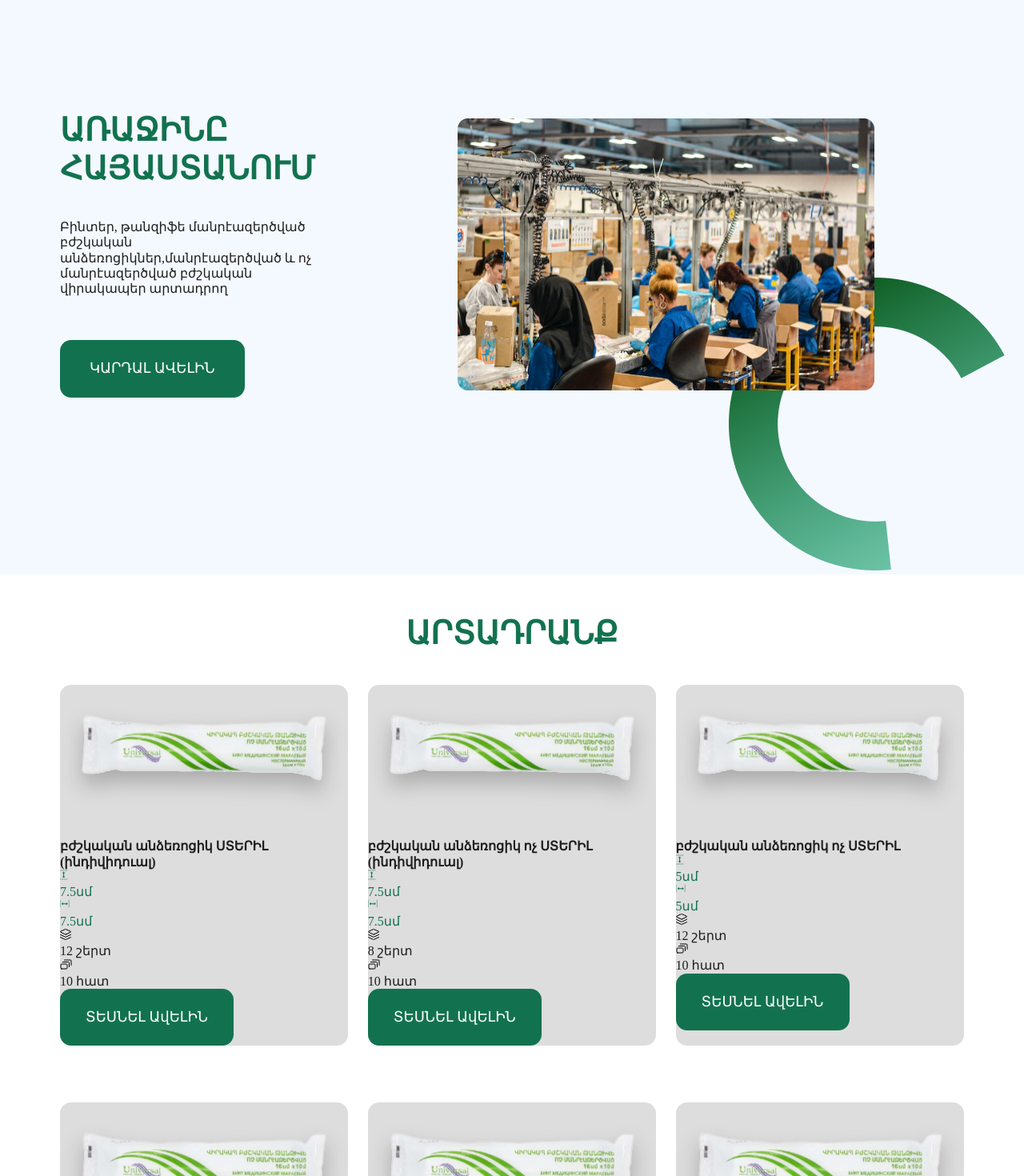
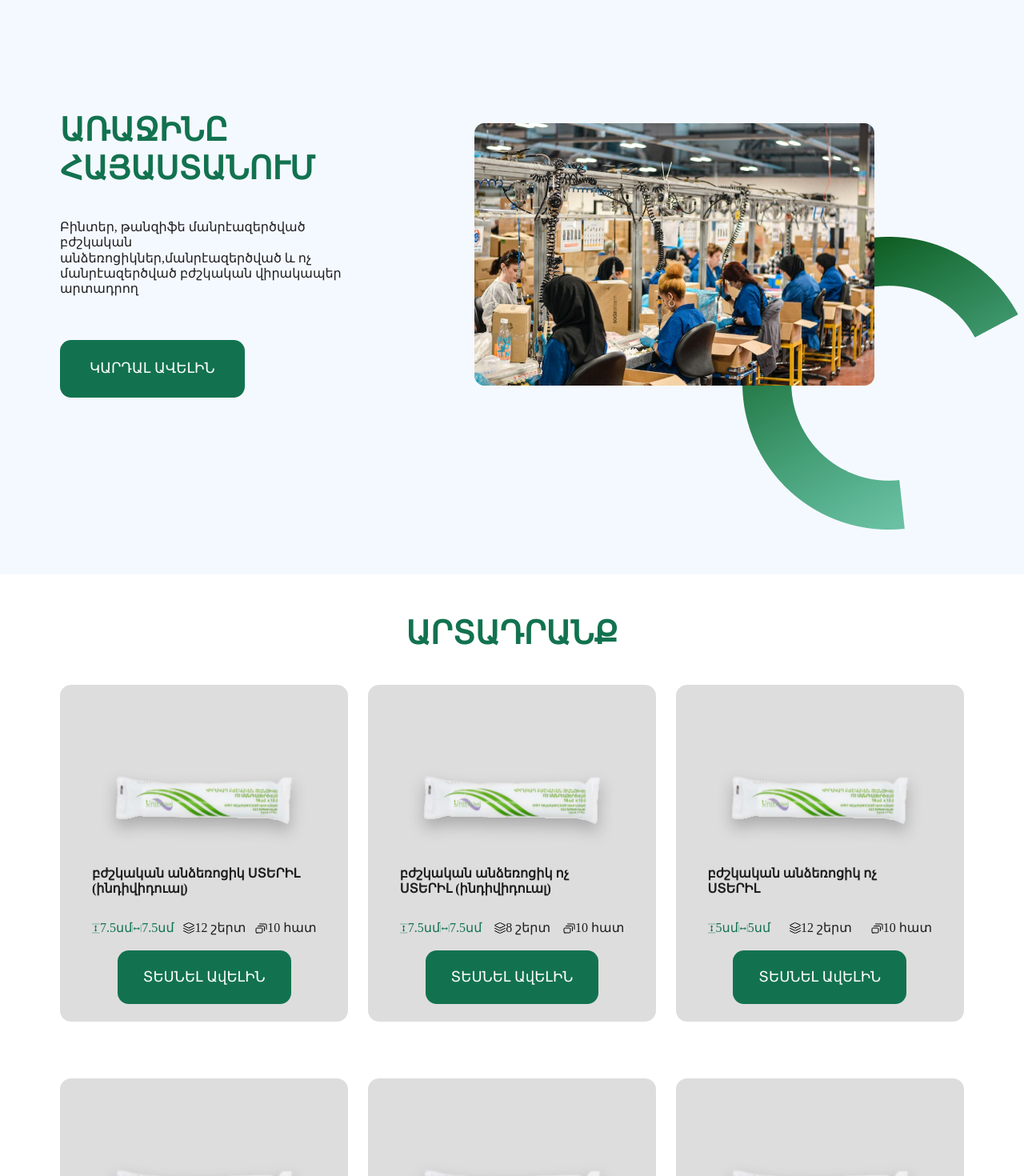
Before and after one commit to Artur-Petrosyan/Vaga-Farm, a React (Vite) app: page / in a window 1280 px wide. Shown: the part 160-1630 px from the top of the page at 80% size. Built offline with nearby package versions, Linux system fonts and the light colour scheme.

Commit message:
card complited

```diff
--- a/src/components/Button/Button.module.scss
+++ b/src/components/Button/Button.module.scss
@@ -18,7 +18,6 @@ $fontSize : '18px';
 }
 
 .secondary {
-    @include btnPrimary(#12724F, #FFFFFF, 25px 32px 25px 32px, 18px);
+    @include btnPrimary(#12724F, #FFFFFF, 23px 32px 23px 32px, 18px);
     cursor: pointer;
-
 }
--- a/src/components/Card/Card.jsx
+++ b/src/components/Card/Card.jsx
@@ -7,19 +7,21 @@ const Card = ({ data }) => {
         data.map((item) => {
             return (
                 <div className={styles.card} key={item.id}>
-                            <img src={item.image} alt="img" />
-                            <P variant={'bold'}>
+                    <img src={item.image} alt="img" className={styles.card_img} />
+                   <div className={styles.card_name}>
+                   <P variant={'bold'} >
                         {item.text}
                     </P>
+                   </div>
                     <div className={styles.characteristic}>
                         <div className={styles.sizes}>
-                                    <div>
+                            <div className={styles.height}>
                                 <img src={item.arrowTopImg} alt="" />
                                 <P variant={'card'}>
                                     {item.sizes.height}
                                 </P>
                             </div>
-                                    <div>
+                            <div className={styles.width}>
                                 <img src={item.arrowLeftRight} alt="" />
                                 <P variant={'card'}>
                                     {item.sizes.width}
@@ -27,26 +29,24 @@ const Card = ({ data }) => {
                             </div>
                         </div>
                         <div className={styles.layer}>
-                                    <div>
                             <img src={item.layers.img} alt="layers" />
                             <P variant={'default'}>
                                 {item.layers.text}
                             </P>
                         </div>
-                                </div>
                         <div className={styles.pcs}>
-                                    <div>
                             <img src={item.pcs.img} alt="pcs" />
                             <P variant={'default'}>
                                 {item.pcs.text}
                             </P>
                         </div>
                     </div>
-                            </div>
 
+                    <div className={styles.card_button}>
                         <Button variant={'secondary'}>
                             ՏԵՍՆԵԼ ԱվԵԼԻՆ
                         </Button>
+                    </div>
                 </div>
             )
 
--- a/src/components/Card/Card.module.scss
+++ b/src/components/Card/Card.module.scss
@@ -4,8 +4,57 @@ $cardHeight : 482px;
 
 
 .card {
+    display: flex;
+    flex-direction: column;
+    justify-content: space-between;
+    align-items: center;
     background-color: $cardBackground;
+    padding: 87px 40px 22px 40px;
     border-radius: 14px;
+    // max-width: 434px;
+    max-height: 482px;
+    min-width: 340px;
     width: 31.9%;
     margin-bottom: 71px;
+
+    .card_name {
+        margin-bottom: 30px;
+    }
+
+    .card_img {
+        min-width: 200px;
+        width: 360px;
+        max-height: 139px;
+    }
+
+    .characteristic {
+        display: flex;
+        margin-bottom: 18px;
+        justify-content: space-between;
+        width: 100%;
+
+        .sizes {
+            display: flex;
+
+            .height {
+                display: flex;
+                align-items: center;
+            }
+
+            .width {
+                display: flex;
+                align-items: center;
+            }
+        }
+
+        .layer {
+            display: flex;
+            align-items: center;
+        }
+
+        .pcs {
+            display: flex;
+            align-items: center;
+        }
+    }
 }
--- a/src/components/Section/Section.jsx
+++ b/src/components/Section/Section.jsx
@@ -3,7 +3,7 @@ import H1 from '../H1/H1'
 import P from '../P/P'
 import Button from '../Button/Button'
 import Card from '../Card/Card'
-const Section = ({ h1, p, button, img ,eclipse}) => {
+const Section = ({ h1, p, button, img, eclipse }) => {
     return (
         <section className={styles.container}>
             <div className={styles.content}>
@@ -20,10 +20,11 @@ const Section = ({ h1, p, button, img ,eclipse}) => {
                 </div>
                 <div className={styles.right_part}>
                     <img src={img} alt="fabrikaImg" />
+                    <div className={styles.eclipse}>
+                        <img src={eclipse} alt="eclipse" />
+                    </div>
                 </div>
-                <div className={styles.eclipse}>
-                    <img src={eclipse} alt="eclipse" />
-                </div>
+
             </div>
         </section>
     )
--- a/src/components/Section/Section.module.scss
+++ b/src/components/Section/Section.module.scss
@@ -6,8 +6,6 @@ $containerPadding : 0px 187px 0 75px;
     display: flex;
     align-items: center;
     background-color: #F4F9FF;
-    z-index: -1;
-    position: relative;
     padding: $containerPadding;
 
     .content {
@@ -15,9 +13,7 @@ $containerPadding : 0px 187px 0 75px;
         align-items: center;
         justify-content: space-between;
         width: 100%;
-
-        height: 500px;
-    }
+        height: 100%;
 
         .left_part {
             h1 {
@@ -28,14 +24,24 @@ $containerPadding : 0px 187px 0 75px;
                 margin-bottom: 55px;
             }
 
-        width: 35.1%;
+            max-width: 35.1%;
             margin-right: 162px;
         }
 
+        .right_part {
+            min-width: 500px;
+            z-index: 300;
+            position: relative;
+
             .eclipse {
                 position: absolute;
-        right: 24px;
-        bottom: 5px;
+                right: -180px;
+                bottom: -180px;
                 z-index: -1;
             }
         }
+
+
+    }
+
+}
--- a/src/components/Section2/Section2.module.scss
+++ b/src/components/Section2/Section2.module.scss
@@ -15,11 +15,14 @@ $padding : 50px 75px 0 75px;
 
 .content {
     width: 100%;
+    display: flex;
+    flex-direction: column;
+    justify-content: center;
+    align-items: center;
 }
 
 .cards {
     display: flex;
     flex-wrap: wrap;
     justify-content: space-between;
-
 }
```
Lines whose indentation alone changed are shown as unchanged.
